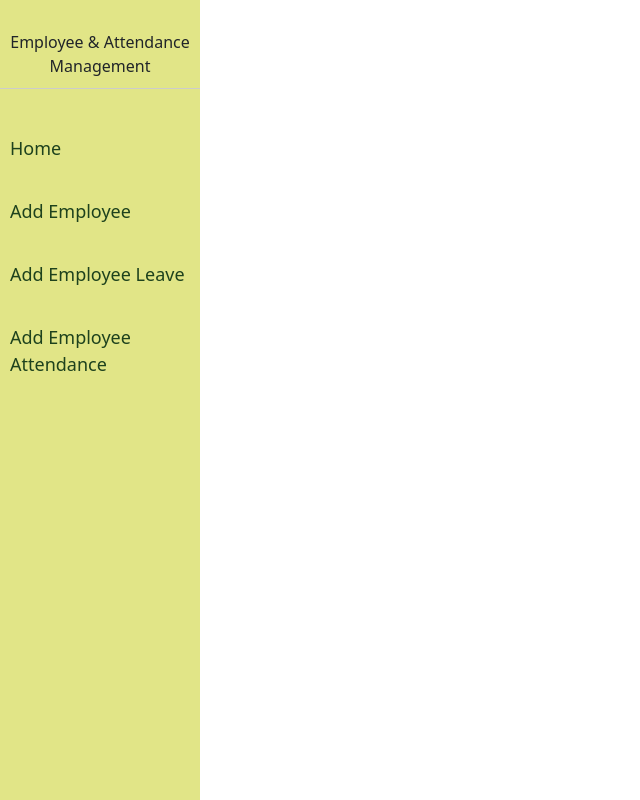
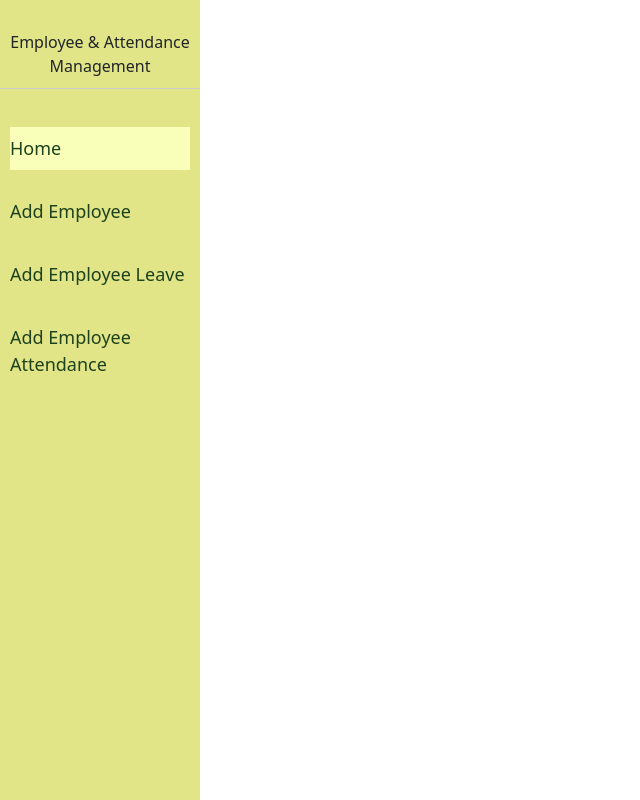
Before and after one commit to DinidiGallage/Daluhena_Tea_Estate_Management, a React (Create React App) app in the folder frontend/: page / in a window 1280 px wide. In both pictures the pointer is over the link "Home". Shown: the whole page, without its empty margins (0-640 px from the left). Built offline with nearby package versions, Linux system fonts and the light colour scheme.

Commit message:
change colour

```diff
--- a/frontend/src/App.css
+++ b/frontend/src/App.css
@@ -96,11 +96,11 @@
   color: #1E421D;
 }
 .nav-link:hover {
-  background-color: #E1E587;
+  background-color: #f9ffb9;
   color: #A9B523;
 }
 
 .active {
   background-color: #A9B523;
-  color: #E1E587;
+  color: #f9ffb9;
 }
```
